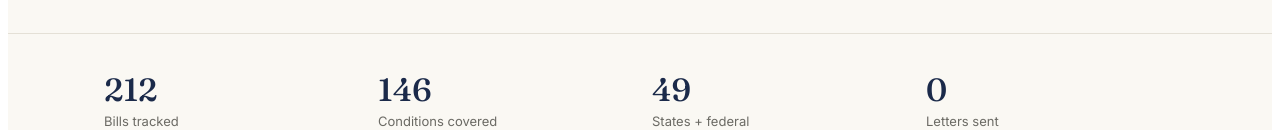
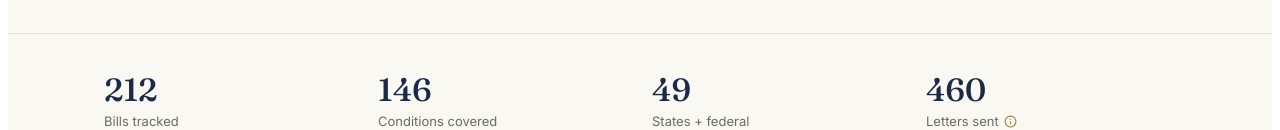
Before and after one commit to AadyaS26/patient-voice-coalition, a React (Vite) app: page / in a window 1280 px wide. Shown: the part 672-802 px from the top of the page. Built offline with nearby package versions, Linux system fonts and the light colour scheme; no server answers.

Commit message:
Update Home.jsx

```diff
--- a/src/pages/Home.jsx
+++ b/src/pages/Home.jsx
@@ -1,7 +1,7 @@
 import React, { useState } from "react";
 import { Link } from "react-router-dom";
 import Nav from "../components/Nav";
-import { ArrowRight, Mail, ArrowUpRight } from "lucide-react";
+import { ArrowRight, Mail, ArrowUpRight, Info } from "lucide-react";
 
 const FONT_IMPORT = `@import url('https://fonts.googleapis.com/css2?family=Fraunces:opsz,wght@9..144,400;9..144,500;9..144,600&family=Inter:wght@400;500;600&display=swap');`;
 
@@ -105,6 +105,12 @@ export default function PatientVoiceCoalition() {
   const [letters, setLetters] = useState(null);
   const [billsTracked, setBillsTracked] = useState(null);
   const [statesCovered, setStatesCovered] = useState(null);
+  const [showLettersInfo, setShowLettersInfo] = useState(false);
+
+  // Floor for the letters-sent counter. The live count comes from the
+  // Upstash counter, but if it's ever unreachable or reset, we don't want
+  // the number on the homepage to drop below what's already been sent.
+  const LETTERS_FLOOR = 460;
 
   const CURATED_BILLS = 212;
   const CURATED_STATES = ["AL", "AK", "AZ", "AR", "CA", "CO", "CT", "FL", "GA", "HI", "ID", "IL", "IN", "IA", "KS", "KY", "LA", "ME", "MD", "MA", "MI", "MN", "MS", "MO", "MT", "NE", "NV", "NH", "NJ", "NM", "NY", "NC", "ND", "OH", "OK", "OR", "PA", "RI", "SC", "SD", "TN", "TX", "UT", "VT", "VA", "WA", "WV", "WI", "WY"];
@@ -114,9 +120,9 @@ export default function PatientVoiceCoalition() {
       try {
         const res = await fetch("/api/counter?key=letters-sent");
         const data = await res.json();
-        setLetters(data.value || 0);
+        setLetters(Math.max(data.value || 0, LETTERS_FLOOR));
       } catch {
-        setLetters(0);
+        setLetters(LETTERS_FLOOR);
       }
     })();
   }, []);
@@ -227,13 +233,38 @@ export default function PatientVoiceCoalition() {
             { n: billsTracked === null ? "—" : billsTracked, l: "Bills tracked" },
             { n: 146, l: "Conditions covered" },
             { n: statesCovered === null ? "—" : statesCovered, l: "States + federal" },
-            { n: letters === null ? "—" : letters, l: "Letters sent" },
+            { n: letters === null ? "—" : letters, l: "Letters sent", explainable: true },
           ].map((s) => (
             <div key={s.l}>
               <div style={{ fontFamily: "Fraunces, serif", fontSize: 32, color: "#1B2A4A", fontWeight: 500 }}>
                 <CountUp value={s.n} />
               </div>
-              <div style={{ fontSize: 13, color: "#6B6A64", marginTop: 4 }}>{s.l}</div>
+              <div style={{ fontSize: 13, color: "#6B6A64", marginTop: 4, display: "flex", alignItems: "center", gap: 5 }}>
+                {s.l}
+                {s.explainable && (
+                  <button
+                    type="button"
+                    onClick={() => setShowLettersInfo((v) => !v)}
+                    aria-expanded={showLettersInfo}
+                    style={{
+                      display: "inline-flex",
+                      alignItems: "center",
+                      background: "none",
+                      border: "none",
+                      padding: 0,
+                      cursor: "pointer",
+                      color: "#A87C2A",
+                    }}
+                  >
+                    <Info size={13} />
+                  </button>
+                )}
+              </div>
+              {s.explainable && showLettersInfo && (
+                <p style={{ fontSize: 12.5, lineHeight: 1.55, color: "#8A8880", marginTop: 8, maxWidth: 200 }}>
+                  Every letter a patient sends to a legislator through our plain-language bill summaries, counted the moment it's sent.
+                </p>
+              )}
             </div>
           ))}
         </div>
```
